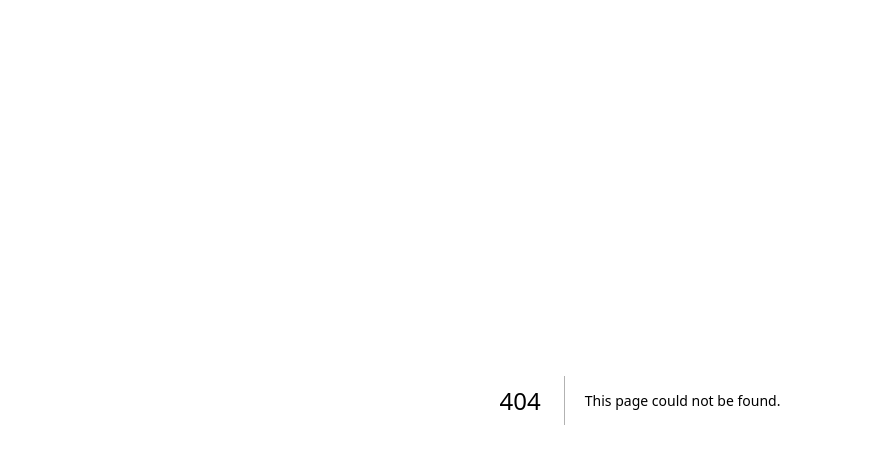
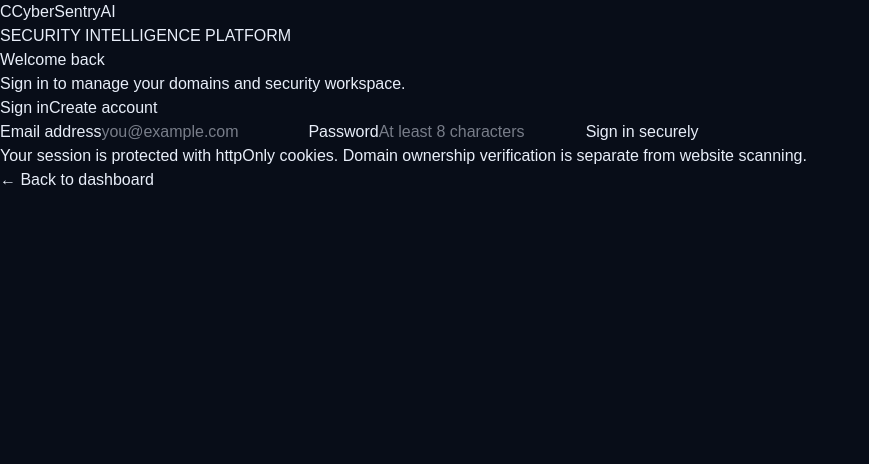
Before and after one commit to Fouzia2510/cybersentry-ai, a Next.js app: page /login in a window 1280 px wide. Before the commit this address had no page. Shown: the top 464 px of the page, without its empty margins (0-869 px from the left). Built offline with nearby package versions, Linux system fonts and the light colour scheme.

Commit message:
Add CyberSentryAI sign-in and account creation page

```diff
--- /dev/null
+++ b/src/app/login/page.tsx
@@ -0,0 +1,133 @@
+"use client";
+
+import { FormEvent, useState } from "react";
+import { useRouter } from "next/navigation";
+
+export default function LoginPage() {
+  const router = useRouter();
+  const [mode, setMode] = useState<"login" | "signup">("login");
+  const [email, setEmail] = useState("");
+  const [password, setPassword] = useState("");
+  const [busy, setBusy] = useState(false);
+  const [message, setMessage] = useState("");
+  const [error, setError] = useState("");
+
+  async function submit(event: FormEvent<HTMLFormElement>) {
+    event.preventDefault();
+    setBusy(true);
+    setMessage("");
+    setError("");
+
+    try {
+      const response = await fetch(
+        mode === "login" ? "/api/auth/login" : "/api/auth/signup",
+        {
+          method: "POST",
+          headers: { "Content-Type": "application/json" },
+          body: JSON.stringify({ email, password }),
+        },
+      );
+      const result = await response.json();
+
+      if (!response.ok) {
+        setError(result.error || "Authentication could not be completed.");
+        return;
+      }
+
+      if (result.emailConfirmationRequired) {
+        setMessage(result.message || "Check your email to confirm your account.");
+        return;
+      }
+
+      router.push("/");
+      router.refresh();
+    } catch {
+      setError("Could not reach CyberSentryAI. Please try again.");
+    } finally {
+      setBusy(false);
+    }
+  }
+
+  return (
+    <main className="auth-shell">
+      <section className="auth-card">
+        <a className="auth-brand" href="/">
+          <span className="auth-brand-icon">C</span>
+          <span>CyberSentry<span>AI</span></span>
+        </a>
+        <div className="auth-eyebrow">SECURITY INTELLIGENCE PLATFORM</div>
+        <h1>{mode === "login" ? "Welcome back" : "Create your workspace account"}</h1>
+        <p className="auth-description">
+          {mode === "login"
+            ? "Sign in to manage your domains and security workspace."
+            : "Create an account to start verifying domains in your workspace."}
+        </p>
+
+        <div className="auth-tabs" role="tablist" aria-label="Authentication">
+          <button
+            type="button"
+            role="tab"
+            aria-selected={mode === "login"}
+            className={mode === "login" ? "selected" : ""}
+            onClick={() => { setMode("login"); setError(""); setMessage(""); }}
+          >
+            Sign in
+          </button>
+          <button
+            type="button"
+            role="tab"
+            aria-selected={mode === "signup"}
+            className={mode === "signup" ? "selected" : ""}
+            onClick={() => { setMode("signup"); setError(""); setMessage(""); }}
+          >
+            Create account
+          </button>
+        </div>
+
+        <form className="auth-form" onSubmit={submit}>
+          <label htmlFor="email">Email address</label>
+          <input
+            id="email"
+            type="email"
+            autoComplete="email"
+            required
+            maxLength={254}
+            value={email}
+            onChange={(event) => setEmail(event.target.value)}
+            placeholder="you@example.com"
+          />
+
+          <label htmlFor="password">Password</label>
+          <input
+            id="password"
+            type="password"
+            autoComplete={mode === "login" ? "current-password" : "new-password"}
+            required
+            minLength={8}
+            maxLength={256}
+            value={password}
+            onChange={(event) => setPassword(event.target.value)}
+            placeholder="At least 8 characters"
+          />
+
+          {error && <p className="auth-error" role="alert">{error}</p>}
+          {message && <p className="auth-message" role="status">{message}</p>}
+
+          <button className="auth-submit" type="submit" disabled={busy}>
+            {busy
+              ? "Please wait..."
+              : mode === "login"
+                ? "Sign in securely"
+                : "Create account"}
+          </button>
+        </form>
+
+        <p className="auth-footnote">
+          Your session is protected with httpOnly cookies. Domain ownership
+          verification is separate from website scanning.
+        </p>
+        <a className="auth-back" href="/">← Back to dashboard</a>
+      </section>
+    </main>
+  );
+}
```
